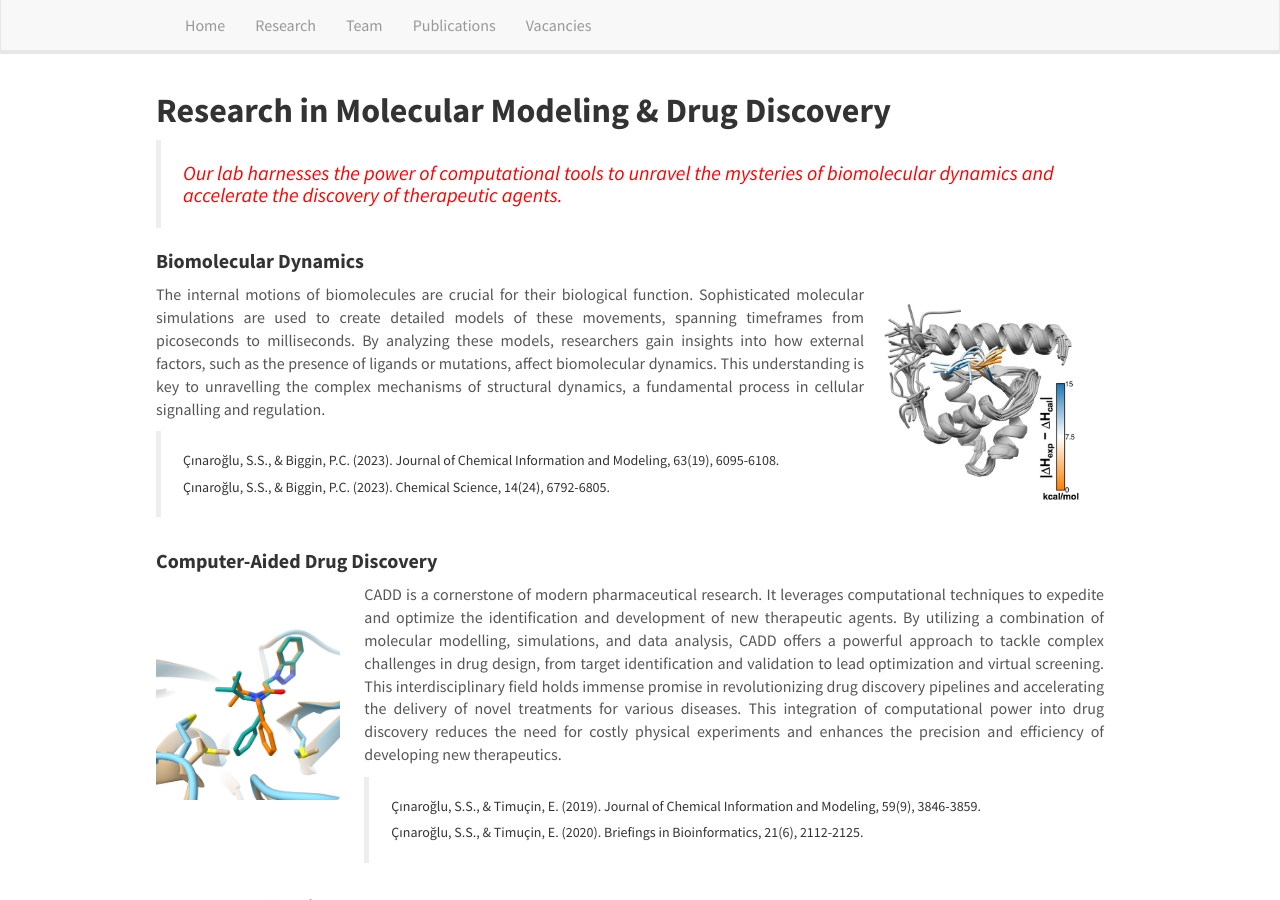
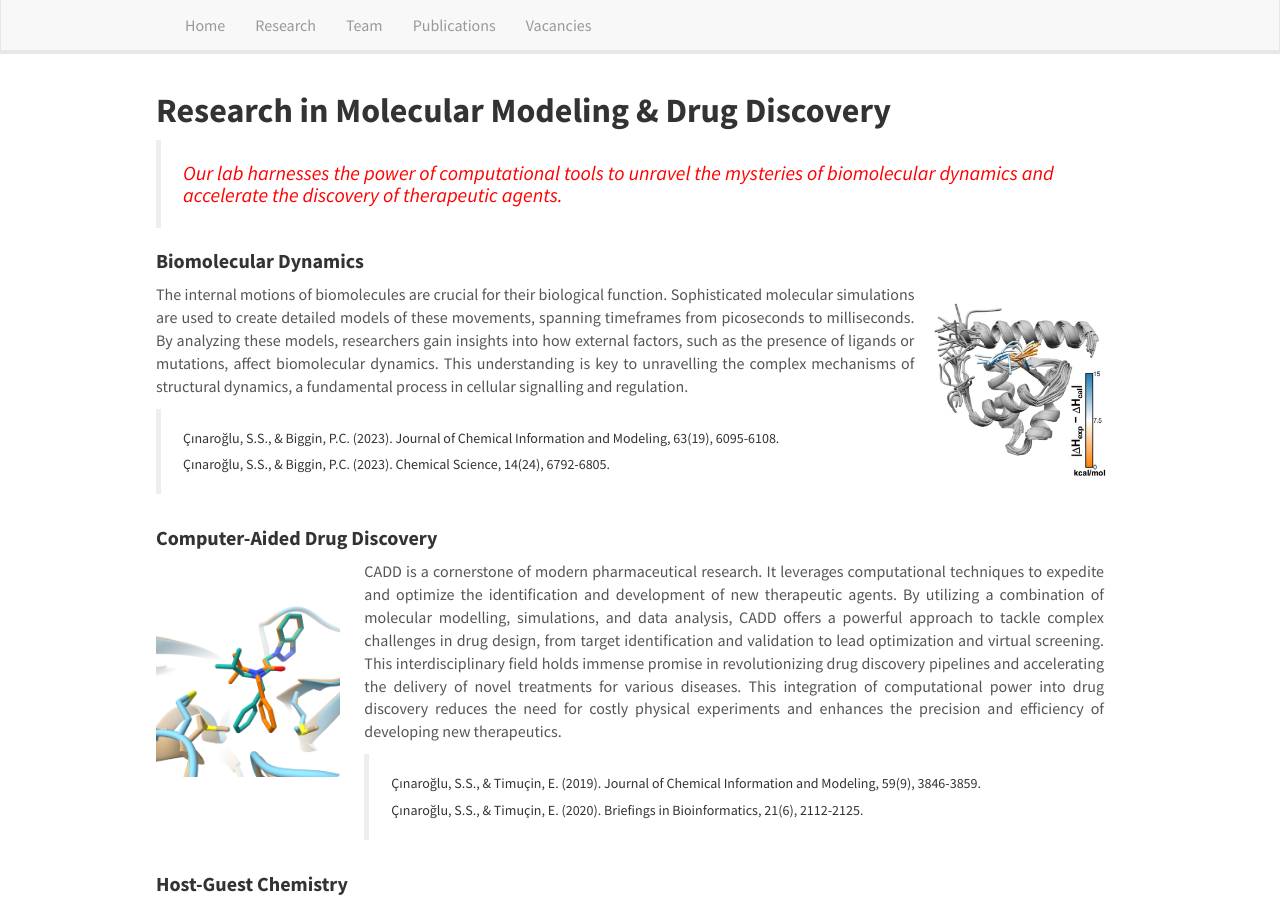
Before and after one commit to CinarogluLab/cinaroglulab.github.io, a Jekyll site: the page built from _pages/research.md, in a window 1280 px wide and 900 px high. Built offline with Jekyll 4.4.1, drawn with Linux system fonts in a browser that asks for light colours; nearby versions of some CDN libraries.

Commit message:
Update research.md

```diff
--- a/_pages/research.md
+++ b/_pages/research.md
@@ -13,22 +13,19 @@ permalink: /research/
 
 #### **Biomolecular Dynamics**
 
-<div style="display: flex; flex-wrap: wrap; justify-content: space-between;">
+<div style="display: flex; flex-wrap: wrap;">
 
-<div style="flex: 1; text-align: justify; margin-right: 20px;">
-
+<div style="flex: 4; text-align: justify; margin-right: 20px;">
 The internal motions of biomolecules are crucial for their biological function. Sophisticated molecular simulations are used to create detailed models of these movements, spanning timeframes from picoseconds to milliseconds. By analyzing these models, researchers gain insights into how external factors, such as the presence of ligands or mutations, affect biomolecular dynamics. This understanding is key to unravelling the complex mechanisms of structural dynamics, a fundamental process in cellular signalling and regulation.
-
 
 > <h6>Çınaroğlu, S.S., & Biggin, P.C. (2023). Journal of Chemical Information and Modeling, 63(19), 6095-6108.</h6>
 > <h6>Çınaroğlu, S.S., & Biggin, P.C. (2023). Chemical Science, 14(24), 6792-6805.</h6>
-
 </div>
 
-<div style="flex: 0 0 auto;">
-<img src="https://raw.githubusercontent.com/CinarogluLab/cinaroglulab.github.io/main/images/images-0003.jpeg" alt="Biomolecular Dynamics" style="height: 200px;">
+<div style="flex: 1;">
+<img src="https://raw.githubusercontent.com/CinarogluLab/cinaroglulab.github.io/main/images/images-0003.jpeg" alt="Biomolecular Dynamics" style="width: 100%; height: auto;">
+</div>
 
-</div>
 </div>
 
 #### **Computer-Aided Drug Discovery**
```
